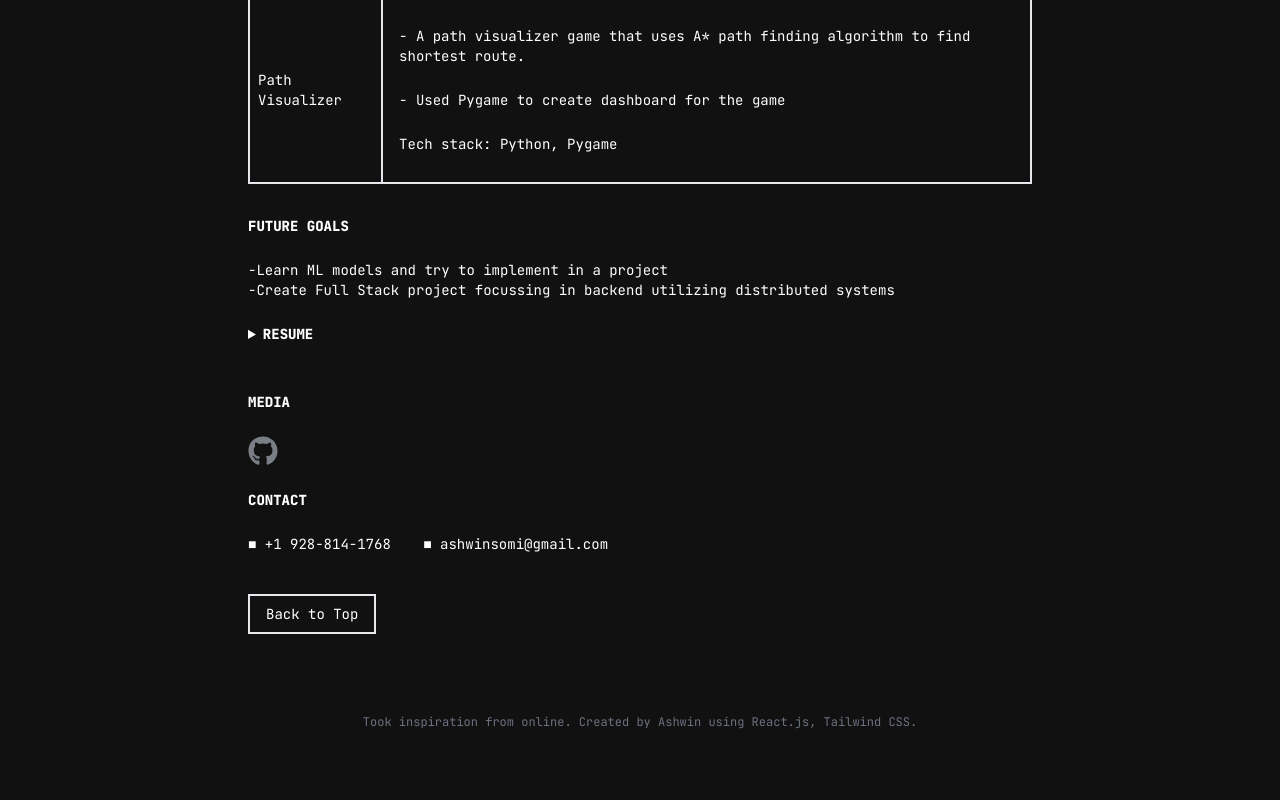
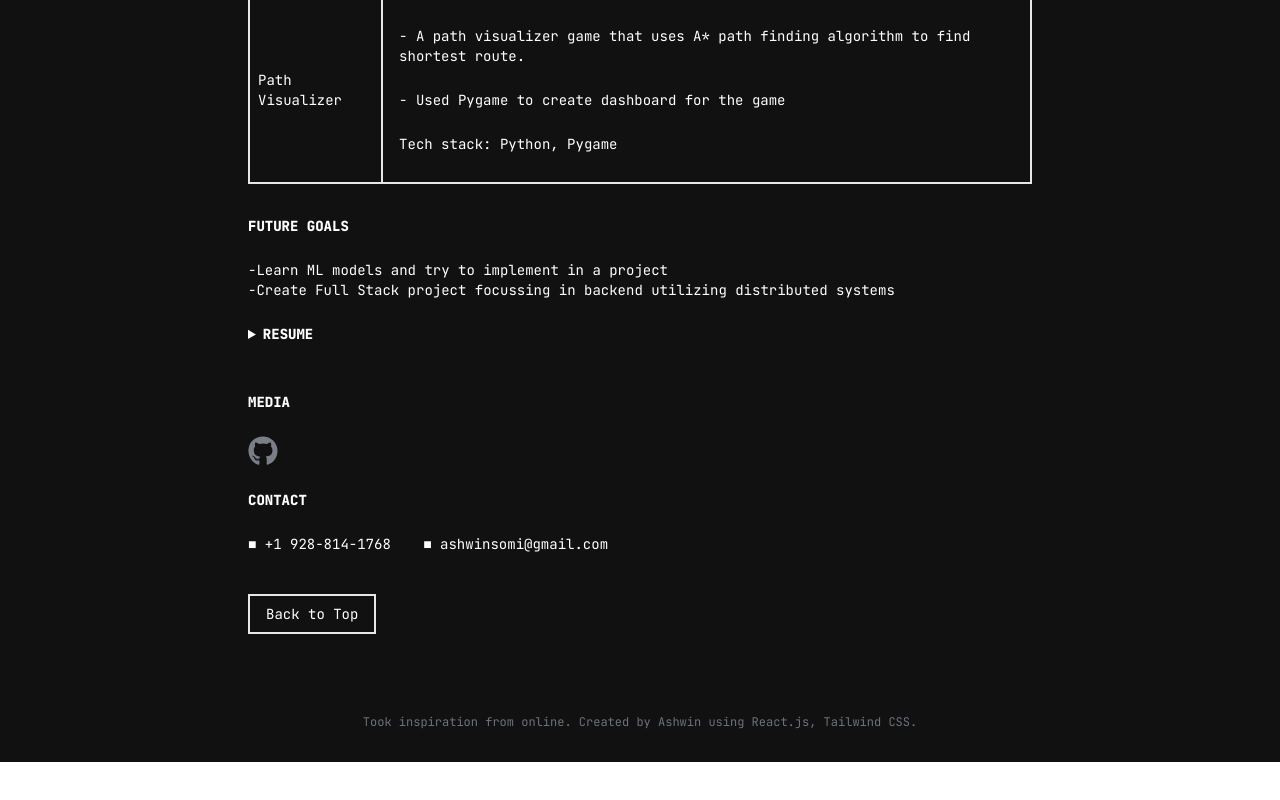
Before and after one commit to AshwinSomi/portfolio, a React (Vite) app: page / in a window 1280 px wide. Shown: the part 1370-2170 px from the top of the page. After the commit the page ends 2132 px from the top, so only its background shows below. Built offline with nearby package versions, Linux system fonts and the light colour scheme; a web font is replaced by a local one.

Commit message:
footer-update

```diff
--- a/src/App.jsx
+++ b/src/App.jsx
@@ -4,7 +4,7 @@ import Header from "./components/Header";
 function App() {
   const Footer = () => {
     return (
-      <footer className="text-center text-gray-500 text-xs p-8">
+      <footer className="text-center text-gray-500 text-xs px-8 pt-8">
         <p>
           Took inspiration from online. Created by Ashwin using React.js,
           Tailwind CSS.
@@ -16,7 +16,7 @@ function App() {
   //bg-[#141417]
   //bg-[#0e0d0d]
   return (
-    <div className="min-h-screen bg-[#121111] py-10 ">
+    <div className="min-h-screen bg-[#121111] pt-10 pb-8">
       {/* flex flex-col max-w-[1000px] mx-auto w-full  */}
       <div className="flex flex-col max-w-[800px] mx-auto w-full ">
         <Body />
```
